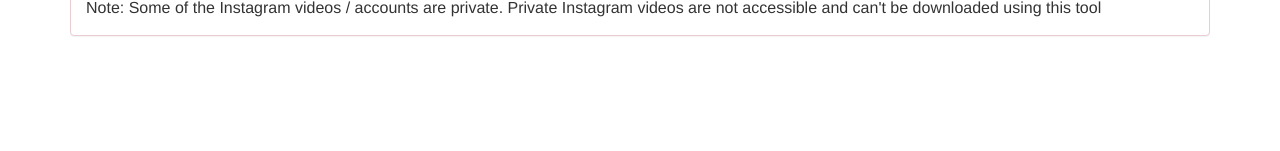
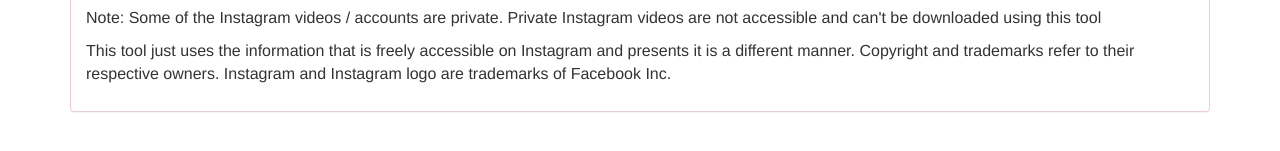
Before and after one commit to vishwas-r/Insta-Media-Downloader, a plain HTML site: page index.html in a window 1280 px wide. Shown: the part 821-972 px from the top of the page. Drawn offline with nearby package versions, Linux system fonts and the light colour scheme.

Commit message:
Updated content

```diff
--- a/index.html
+++ b/index.html
@@ -43,8 +43,9 @@
 	</div>
 	<div class="panel panel-danger" style="margin: 4rem 0 10rem 0">
 		<div class="panel-body">
-			Instagram Video Downloader or Insta-Video Downloader is developed as Instagram does not allow you to download videos directly but you like to. Insta-Video Downlaoder extracts mp4 video link from the Instagram post URL and downloads the video irrespective of the device (desktop or mobile or tablet).<br/>
-			Note: Some of the Instagram videos / accounts are private. Private Instagram videos are not accessible and can't be downloaded using this tool
+			<p>Instagram Video Downloader or Insta-Video Downloader is developed as Instagram does not allow you to download videos directly but you like to. Insta-Video Downlaoder extracts mp4 video link from the Instagram post URL and downloads the video irrespective of the device (desktop or mobile or tablet).</p>
+			<p>Note: Some of the Instagram videos / accounts are private. Private Instagram videos are not accessible and can't be downloaded using this tool</p>
+			<p>This tool just uses the information that is freely accessible on Instagram and presents it is a different manner. Copyright and trademarks refer to their respective owners. Instagram and Instagram logo are trademarks of Facebook Inc.</p>
 		</div>
 	</div>
 </div>
```
